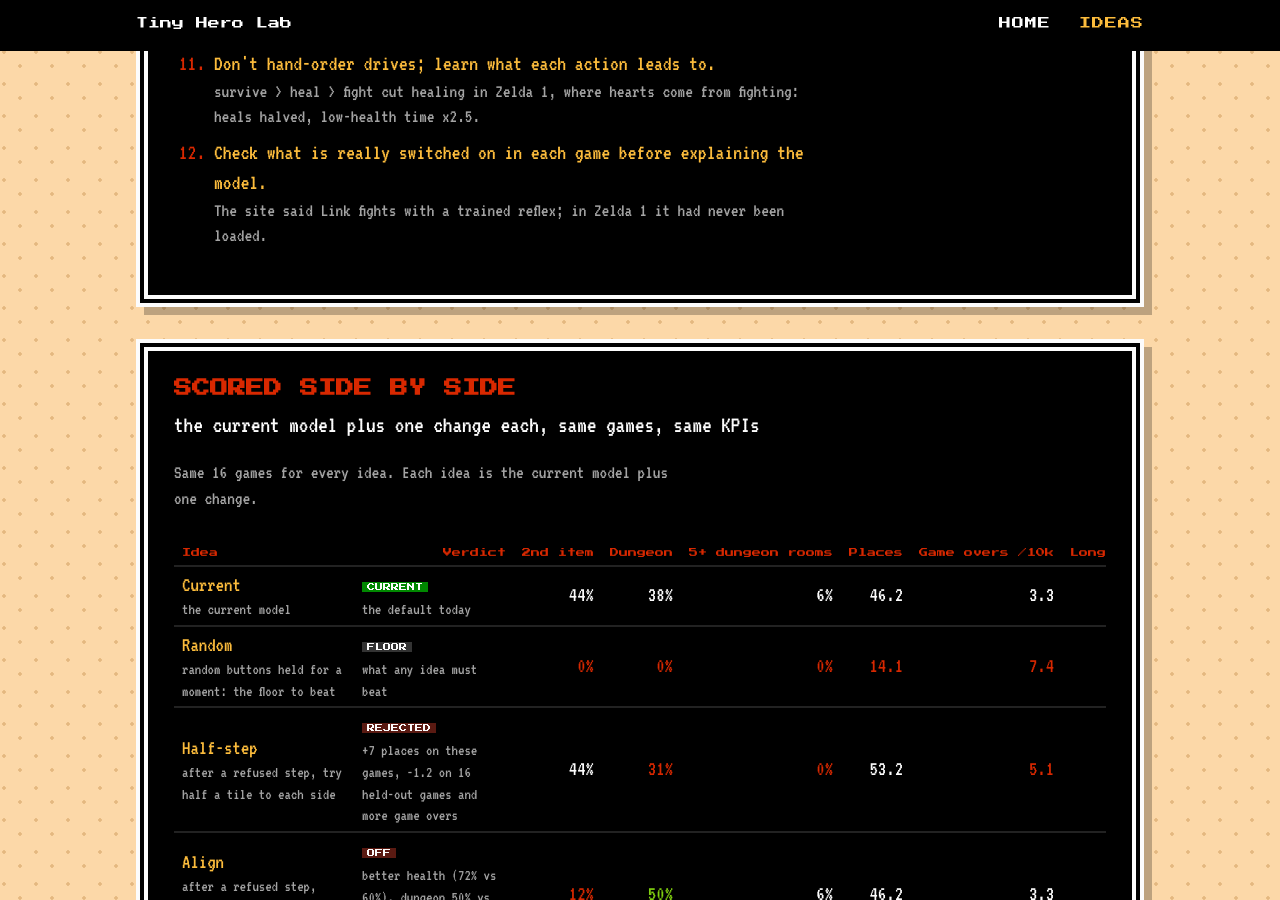
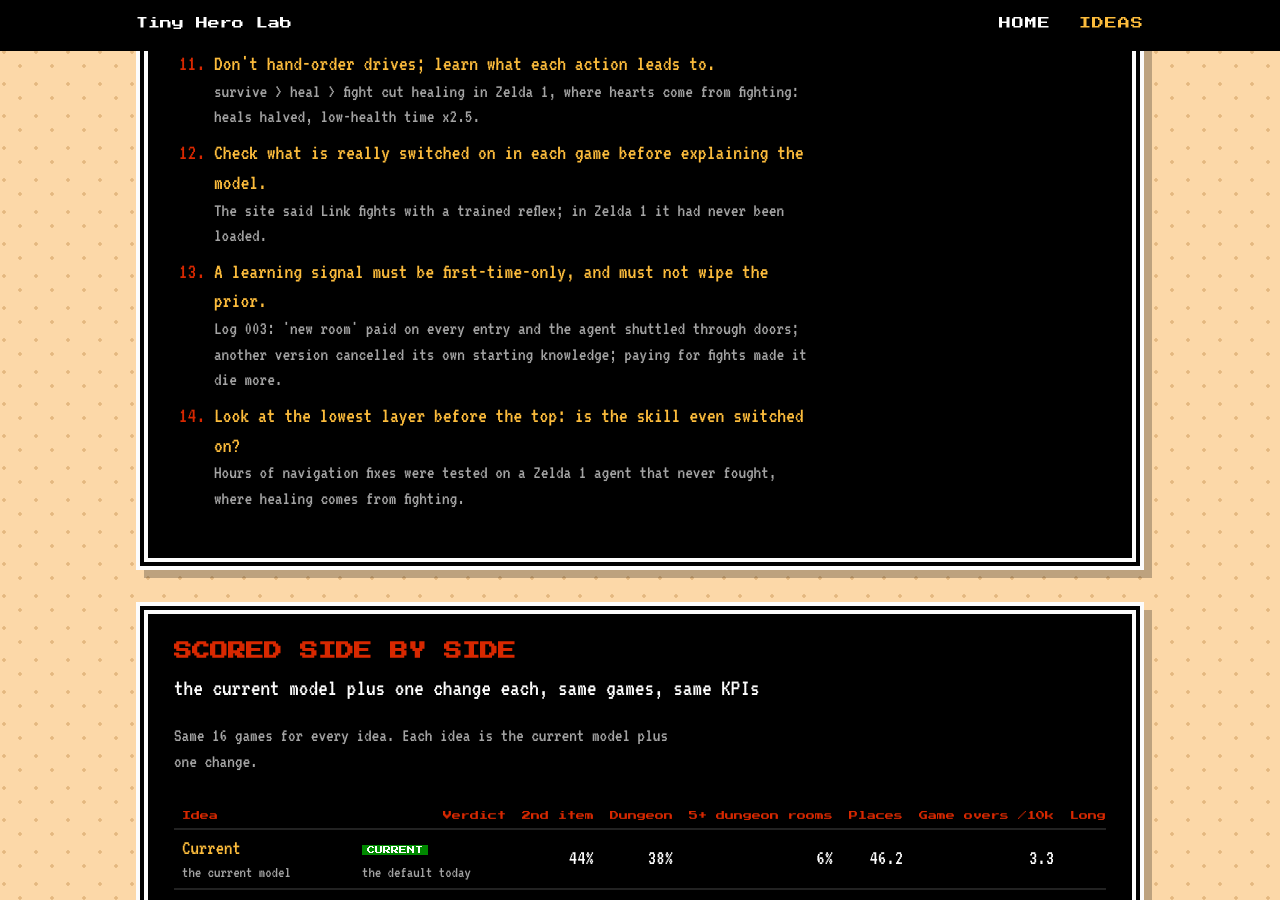
Before and after one commit to sofianedjerbi/zelda-agent-devblog, a Jekyll site: the page built from ideas.html, in a window 1280 px wide and 900 px high, scrolled down 1104 px. Built offline with Jekyll 4.4.1, drawn with Linux system fonts in a browser that asks for light colours; some of the changed text lies outside the part shown.

Commit message:
Record: goal values testing, lessons from Log 003 and the missing reflex

```diff
--- a/_data/lessons.yml
+++ b/_data/lessons.yml
@@ -23,3 +23,7 @@
   why: "survive > heal > fight cut healing in Zelda 1, where hearts come from fighting: heals halved, low-health time x2.5."
 - rule: "Check what is really switched on in each game before explaining the model."
   why: "The site said Link fights with a trained reflex; in Zelda 1 it had never been loaded."
+- rule: "A learning signal must be first-time-only, and must not wipe the prior."
+  why: "Log 003: 'new room' paid on every entry and the agent shuttled through doors; another version cancelled its own starting knowledge; paying for fights made it die more."
+- rule: "Look at the lowest layer before the top: is the skill even switched on?"
+  why: "Hours of navigation fixes were tested on a Zelda 1 agent that never fought, where healing comes from fighting."
--- a/_data/tried.yml
+++ b/_data/tried.yml
@@ -7,7 +7,8 @@
     - {name: "Entrance-aware routes", switch: SPLIT, status: off, result: "Two versions, 38 vs 49 places on the game it was built for. The loop moved into the dungeon instead", lesson: "Don't judge reachability at the screen edge. Two tries without a gain: capture again."}
     - {name: "Stall escape: random burst, then forget beliefs", switch: UNSTUCK, status: testing, result: "16 games: places 51.2 vs 46.2, worst game 34 vs 13, dungeon 63% vs 38%, keys 56% vs 25%, stall 45.6k vs 55.7k; time at low health 22% vs 9%. Held-out check running"}
     - {name: "Combat reflex from Minish Cap, used in Zelda 1", switch: REFLEX, status: rejected, result: "one game, 20k steps: 22 vs 49 places, game overs 30 vs 16, hits x1.7. Found: the reflex had never been on in Zelda 1 benches", lesson: "Check what is really switched on per game before describing the model."}
-    - {name: "Combat reflex trained in Zelda 1 from the agent's own danger moments", switch: REFLEX, status: testing, result: "training: states from seeds 200-215 (never the test seeds), reward = hearts kept and healed"}
+    - {name: "Learned goal values (first-time events only, hand scores as prior)", switch: GOALVALUE, status: testing, result: "one game: unexplored exits led to something new 36% of the time, walking and used exits never; the brain never chose to fight in 20k steps"}
+    - {name: "Combat reflex trained in Zelda 1 from the agent's own danger moments", switch: REFLEX, status: testing, result: "training on 4,294 danger moments from seeds 200-215 (never the test seeds), reward = hearts kept and healed"}
     - {name: "Likely door spots", switch: DOORSPOTS, status: off, result: "two games: 43 vs 49 and 42 vs 49 places; third fix in a row without a gain, so I changed method", lesson: "Each capture found a different trap: per-trap fixes don't converge."}
     - {name: "Needs: survive > heal > fight > explore", switch: NEEDS, status: rejected, result: "places 39.4 vs 46.2, 2nd item 6% vs 44%, time at low health 23% vs 9%, heals halved (0.6 vs 1.2 per 10k)", lesson: "In Zelda 1 hearts drop from killed enemies: 'no fights when low' also meant 'no healing'. What heals must be learned, not ordered by hand."}
     - {name: "Learned pickups", switch: PICKUPS, status: off, result: "nothing better; 2nd item 6% vs 44%. Found on the way: touch learning had been dead code under learned doors"}
```
